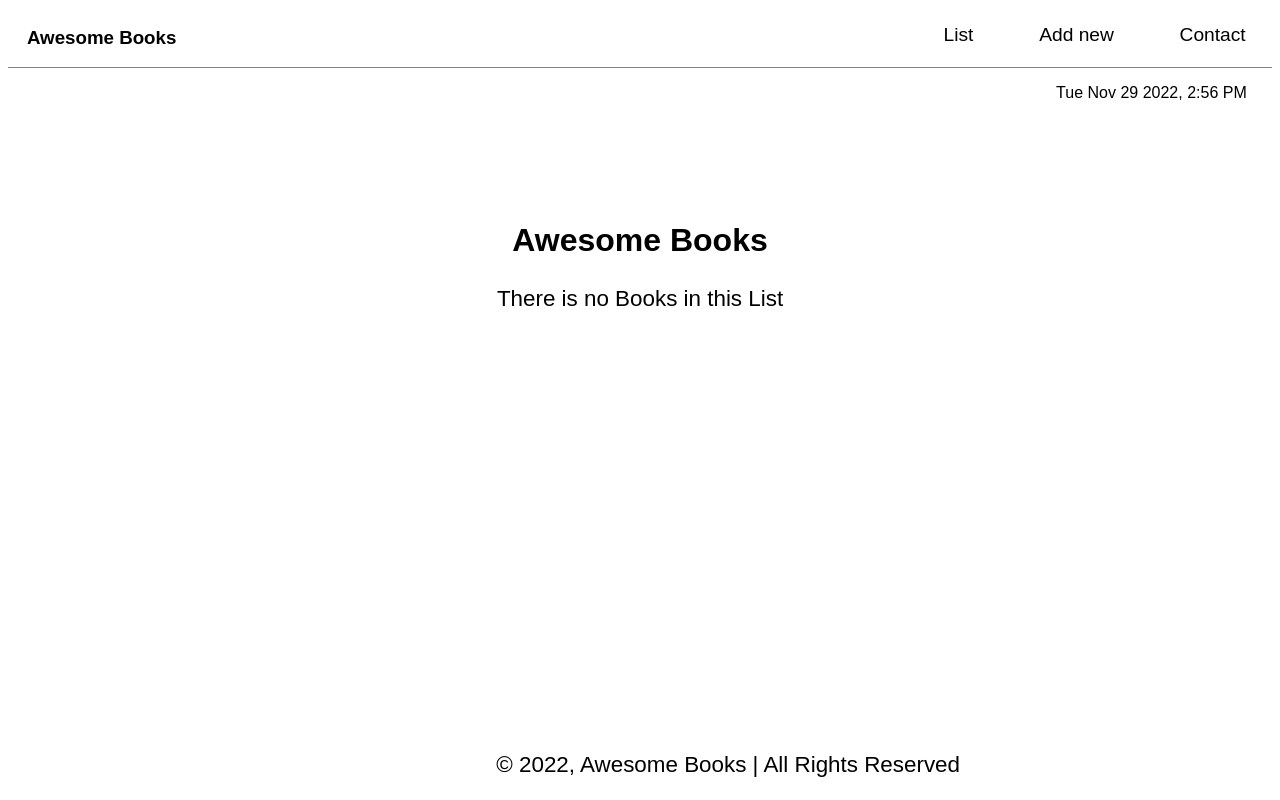
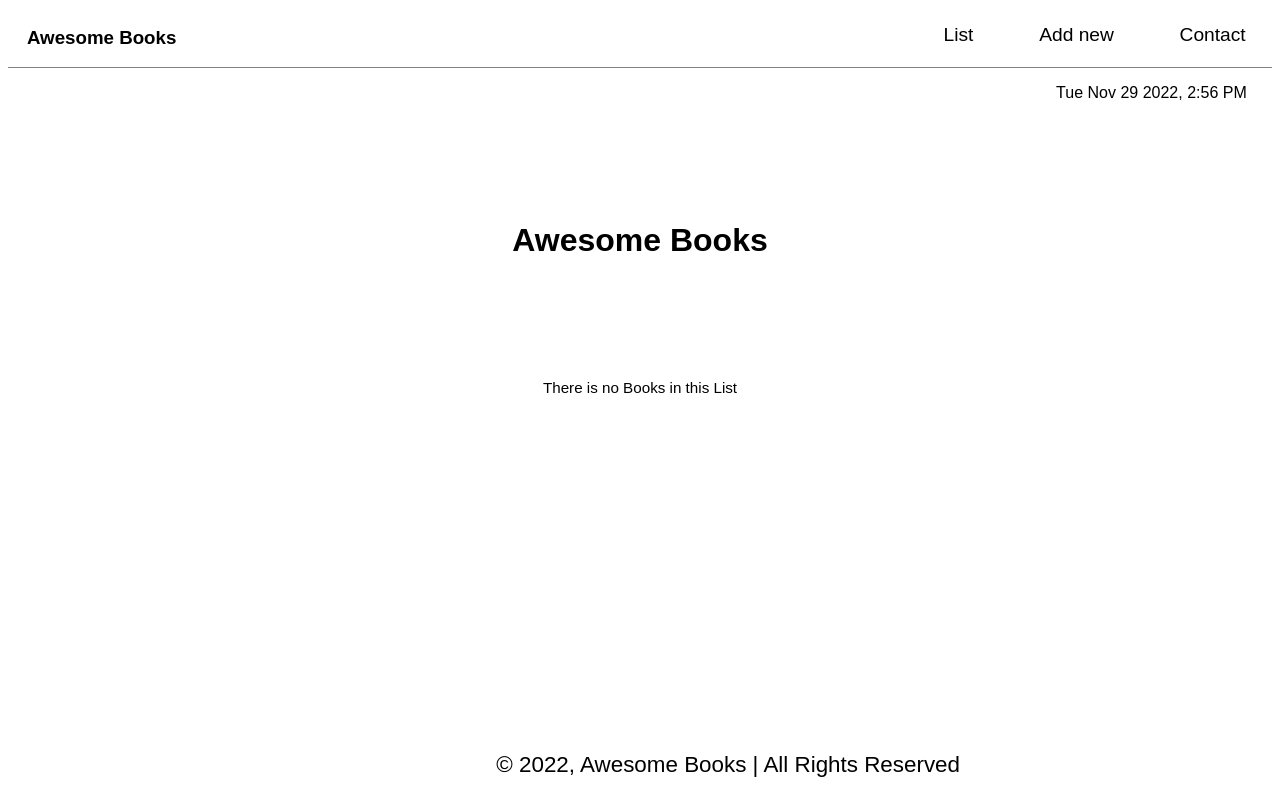
Before and after one commit to karanJ2212/Awesome-Books, a website: page index.html in a window 1280 px wide. Drawn offline with Linux system fonts and the light colour scheme.

Commit message:
Style: Add styling to error message

```diff
--- a/style.css
+++ b/style.css
@@ -118,3 +118,9 @@ nav {
 a:hover {
   color: rgb(42, 90, 161);
 }
+
+.emptymsg {
+  display: none;
+  margin-top: 15vh;
+  font-size: 0.95rem;
+}
```
